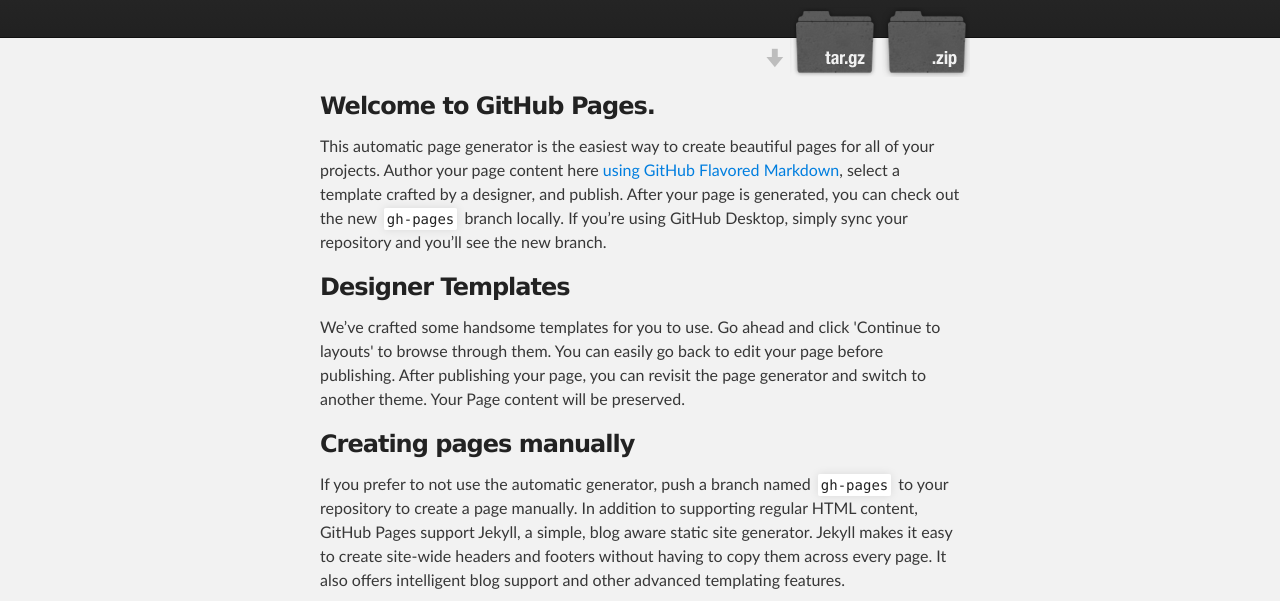
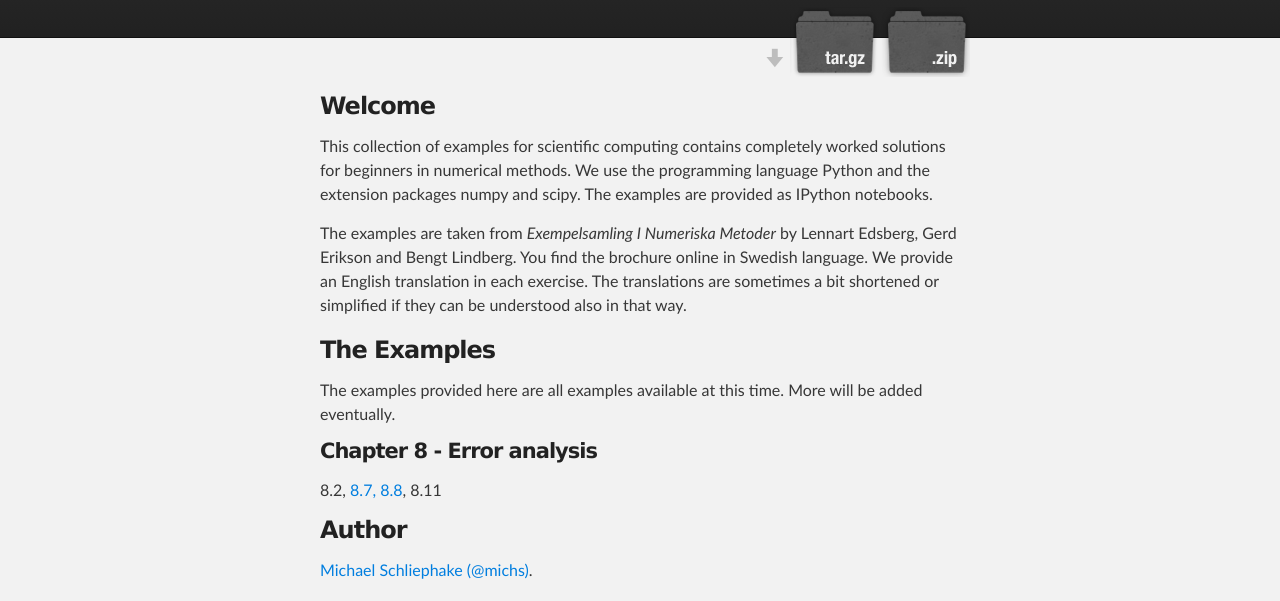
Before and after one commit to michs/numme-examples, a plain HTML site: page index.html in a window 1280 px wide. Shown: the part 199-800 px from the top of the page. Drawn offline with Linux system fonts and the light colour scheme.

Commit message:
Examples 8.7, 8.8

```diff
--- a/index.html
+++ b/index.html
@@ -31,30 +31,26 @@
     <!-- MAIN CONTENT -->
     <div id="main_content_wrap" class="outer">
       <section id="main_content" class="inner">
-        <h3>
-<a id="welcome-to-github-pages" class="anchor" href="#welcome-to-github-pages" aria-hidden="true"><span class="octicon octicon-link"></span></a>Welcome to GitHub Pages.</h3>
+<h3>Welcome</h3>
+<p>This collection of examples for scientific computing contains completely worked solutions for beginners in numerical methods. We use the programming language Python and the extension packages numpy and scipy. The examples are provided as IPython notebooks.</p>
 
-<p>This automatic page generator is the easiest way to create beautiful pages for all of your projects. Author your page content here <a href="https://guides.github.com/features/mastering-markdown/">using GitHub Flavored Markdown</a>, select a template crafted by a designer, and publish. After your page is generated, you can check out the new <code>gh-pages</code> branch locally. If you’re using GitHub Desktop, simply sync your repository and you’ll see the new branch.</p>
+<p>The examples are taken from <em>Exempelsamling I Numeriska Metoder</em> by Lennart Edsberg, Gerd Erikson and Bengt Lindberg. You find the brochure online in Swedish language. We provide an English translation in each exercise. The translations are sometimes a bit shortened or simplified if they can be understood also in that way.</p>
 
-<h3>
-<a id="designer-templates" class="anchor" href="#designer-templates" aria-hidden="true"><span class="octicon octicon-link"></span></a>Designer Templates</h3>
+<h3>The Examples</h3>
 
-<p>We’ve crafted some handsome templates for you to use. Go ahead and click 'Continue to layouts' to browse through them. You can easily go back to edit your page before publishing. After publishing your page, you can revisit the page generator and switch to another theme. Your Page content will be preserved.</p>
+The examples provided here are all examples available at this time. More will be added eventually.
 
-<h3>
-<a id="creating-pages-manually" class="anchor" href="#creating-pages-manually" aria-hidden="true"><span class="octicon octicon-link"></span></a>Creating pages manually</h3>
+<h4>Chapter 8 - Error analysis</h4>
 
-<p>If you prefer to not use the automatic generator, push a branch named <code>gh-pages</code> to your repository to create a page manually. In addition to supporting regular HTML content, GitHub Pages support Jekyll, a simple, blog aware static site generator. Jekyll makes it easy to create site-wide headers and footers without having to copy them across every page. It also offers intelligent blog support and other advanced templating features.</p>
+8.2,
+<a href="ch_8/enm_8_07.ipynb">8.7<a>,
+<a href="ch_8/enm_8_08.ipynb">8.8</a>,
+8.11
 
-<h3>
-<a id="authors-and-contributors" class="anchor" href="#authors-and-contributors" aria-hidden="true"><span class="octicon octicon-link"></span></a>Authors and Contributors</h3>
+<h3>Author</h3>
 
-<p>You can <a href="https://github.com/blog/821" class="user-mention">@mention</a> a GitHub username to generate a link to their profile. The resulting <code>&lt;a&gt;</code> element will link to the contributor’s GitHub Profile. For example: In 2007, Chris Wanstrath (<a href="https://github.com/defunkt" class="user-mention">@defunkt</a>), PJ Hyett (<a href="https://github.com/pjhyett" class="user-mention">@pjhyett</a>), and Tom Preston-Werner (<a href="https://github.com/mojombo" class="user-mention">@mojombo</a>) founded GitHub.</p>
+<p><a href="https://github.com/michs">Michael Schliephake (@michs)</a>.</p>
 
-<h3>
-<a id="support-or-contact" class="anchor" href="#support-or-contact" aria-hidden="true"><span class="octicon octicon-link"></span></a>Support or Contact</h3>
-
-<p>Having trouble with Pages? Check out our <a href="https://help.github.com/pages">documentation</a> or <a href="https://github.com/contact">contact support</a> and we’ll help you sort it out.</p>
       </section>
     </div>
 
```
Also changed, not shown: 2 other files.
